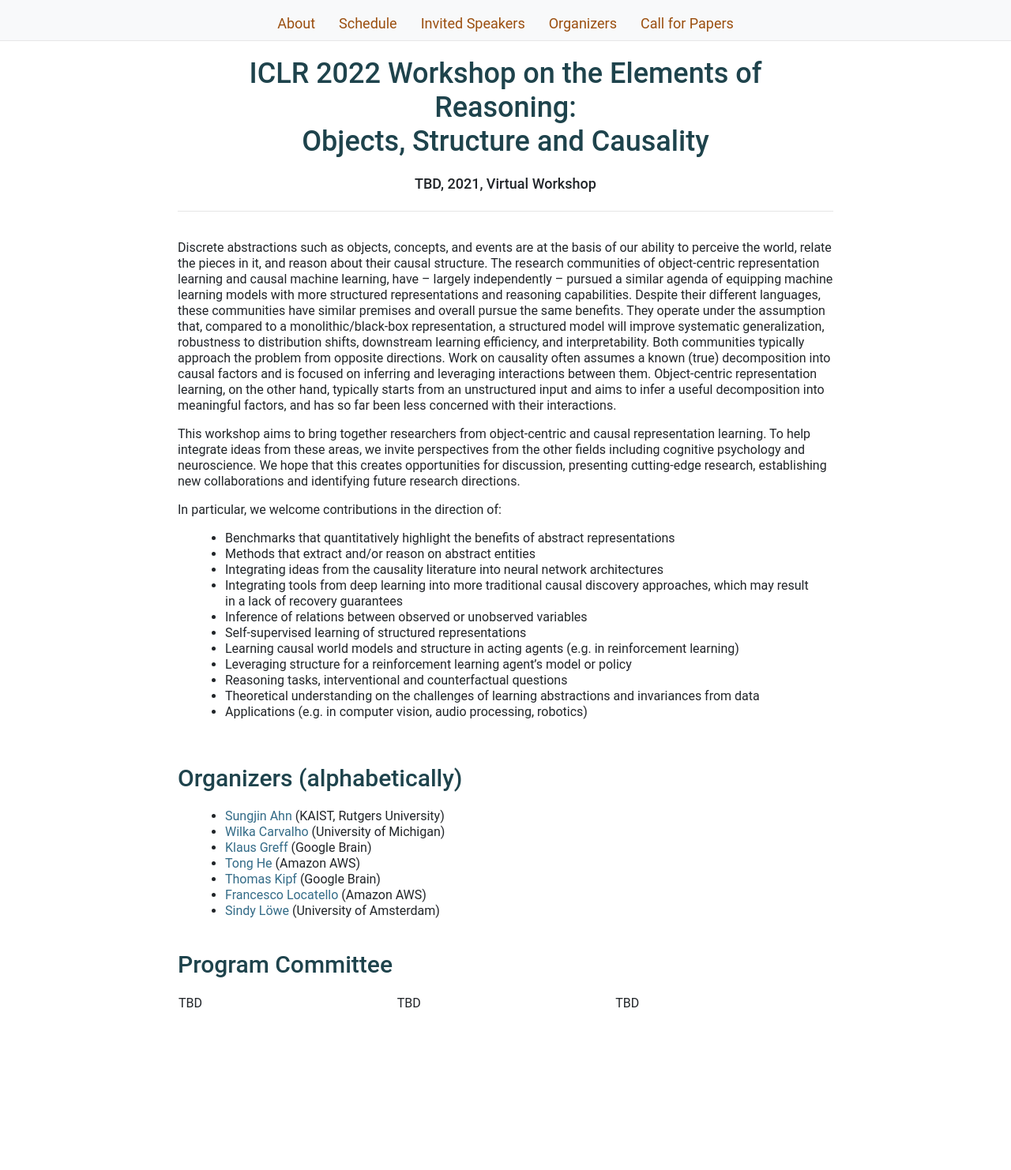
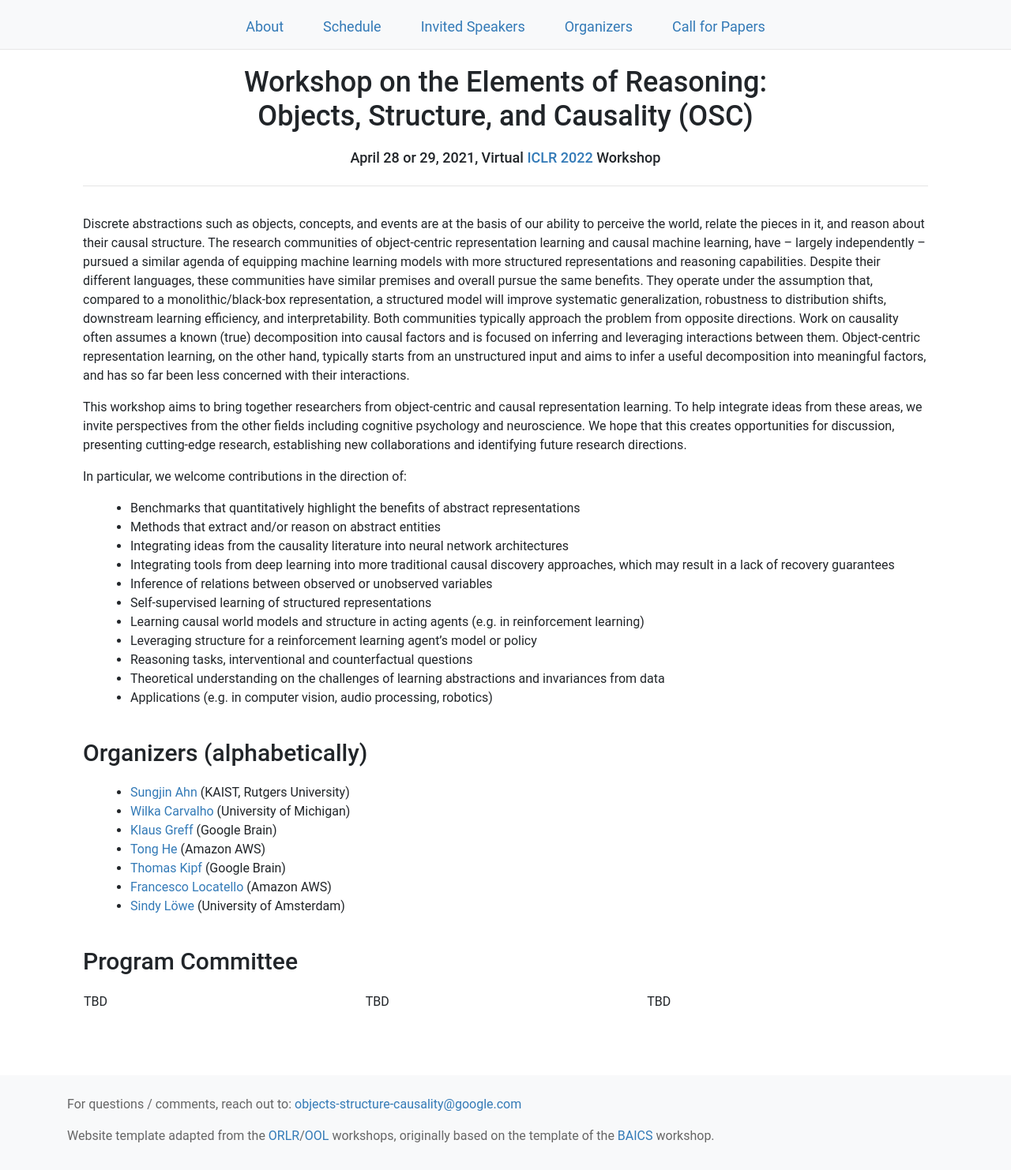
Before and after one commit to objects-structure-causality/objects-structure-causality.github.io, a Jekyll site: the page built from index.html, in a window 1280 px wide. Shown: the whole page at 79% size. Built offline with Jekyll 4.4.1, drawn with Linux system fonts in a browser that asks for light colours; nearby versions of some CDN libraries; before the commit the page ends 1362 px from its top, so only the background shows below that.

Commit message:
Update template

```diff
--- a/_layouts/default.html
+++ b/_layouts/default.html
@@ -9,7 +9,7 @@
   <script src="https://stackpath.bootstrapcdn.com/bootstrap/4.4.1/js/bootstrap.min.js" integrity="sha384-wfSDF2E50Y2D1uUdj0O3uMBJnjuUD4Ih7YwaYd1iqfktj0Uod8GCExl3Og8ifwB6" crossorigin="anonymous"></script>
   <meta name="viewport" content="width=device-width, initial-scale=1">
 
-  <link href="/css/style.css" rel="stylesheet">
+  <link href="css/style.css" rel="stylesheet">
 </head>
 
 <nav class="navbar navbar-expand-lg navbar-light bg-light" id="navbar">
@@ -47,9 +47,9 @@
     <div class="page-content">
 
       <div class="row justify-content-center">
-        <h1 class="text-center">ICLR 2022 Workshop on the Elements of Reasoning:<br />Objects, Structure and Causality</h1>
+        <h1 class="text-center">Workshop on the Elements of Reasoning:<br />Objects, Structure, and Causality (OSC)</h1>
         <div class="break"></div>
-        <h4 class="text-center">TBD, 2021, Virtual Workshop</h4>
+        <h4 class="text-center">April 28 or 29, 2021, Virtual <a href="https://iclr.cc/">ICLR 2022</a> Workshop</h4>
         <div class="break"></div>
         <!--<h4 class="text-center"><a href="https://neurips.cc/virtual/2020/protected/workshop_16147.html#video">Join via the livestream &#127909;</a> · <a href="https://neurips2020.rocket.chat/channel/object-representations-for-learning-and-reasoning-99">RocketChat</a> · <a href="https://twitter.com/ORLR_Workshop" target="_blank">@ORLR_Workshop</a> · <a href="https://twitter.com/hashtag/ORLR2020" target="_blank">#ORLR2020</a> · <a href="https://forms.gle/cWJCQrynXZCXYhzN7" target="_blank">Join our community Slack!</a></h4>-->
         <hr>
@@ -62,5 +62,12 @@
 
   </div> <!-- page-content -->
 
+
+  <div class="footnote bg-light">
+    <div class="container">
+      <p>For questions / comments, reach out to: <a href="mailto:objects-structure-causality@google.com">objects-structure-causality@google.com</a></p>
+      <p>Website template adapted from the <a href="https://orlrworkshop.github.io/">ORLR</a>/<a href="https://oolworkshop.github.io/">OOL</a> workshops, originally based on the template of the <a href="https://baicsworkshop.github.io/">BAICS</a> workshop.</p>
+    </div>
+  </div>
 </body>
 </html>
--- a/css/style.css
+++ b/css/style.css
@@ -1,12 +1,12 @@
 a {
-  color: #336B87;
+  color: #337ab7;
 }
 
 body {
   font-family: Roboto;
   /*padding-top: 120px;*/
-  font-size: 16px;
-  line-height: 20px;
+  font-size: 1rem;
+  line-height: 1.5;
   /*font-family: 'Palatino',serif;*/
   /*font-size: 18px;*/
   /*line-height: 30px;*/
@@ -14,9 +14,7 @@ body {
 
 h1, h2, h3 {
   font-family: Roboto;
-  /*font-weight: bold;*/
-  /*font-style: italic;*/
-  color: #1E434C;  /* 505160 */
+  color: #212529;  /* 505160 */
   margin-bottom: 20px;
 }
 
@@ -66,13 +64,6 @@ table {
   margin-bottom: 0;
 }
 
-/*#content {*/
-/*  border-style: solid;*/
-/*  border-color: #b38600;*/
-/*  border-width: 2px;*/
-/*  margin-bottom: 36px;*/
-/*}*/
-
 #navbar {
   border-bottom: 1px solid #e7e7e7;
   padding-top: 0;
@@ -82,13 +73,13 @@ table {
 
 .navbar-light .navbar-nav .nav-link {
   padding-top: 10px;
-  padding-bottom: 10px;
-  padding-left: 15px;
-  padding-right: 15px;
+  padding-bottom: 15px;
+  padding-left: 25px;
+  padding-right: 25px;
 }
 
 .navbar-light .navbar-nav .nav-link a {
-  color: #9B4F0F;
+  color: #337ab7;
   padding: 0;
   font-size: 18px;
 }
@@ -125,11 +116,6 @@ table {
   margin-left: 20px;
 }
 
-/*#sponsors p {*/
-/*  font-size: 18px;*/
-/*  font-style: italic;*/
-/*}*/
-
 .speaker-profile {
   float: left;
   width: 200px;
@@ -148,6 +134,11 @@ table {
 
 #content {
   padding-bottom: 60px;
+}
+
+.footnote {
+  padding: 25px 15px 15px 15px;
+  color: #666666;
 }
 
 .slp {
@@ -235,13 +226,13 @@ table .time {
   margin: -72px 0 0; /* negative fixed header height */
 }
 
-@media (min-width: 900px) {
-  .container {
+@media (min-width: 768px) {
+  /* .container {
     width: 900px;
-  }
+  } */
 
   #header {
-    width: 900px;
+    /* width: 900px; */
     padding: 0px;
   }
 
```
